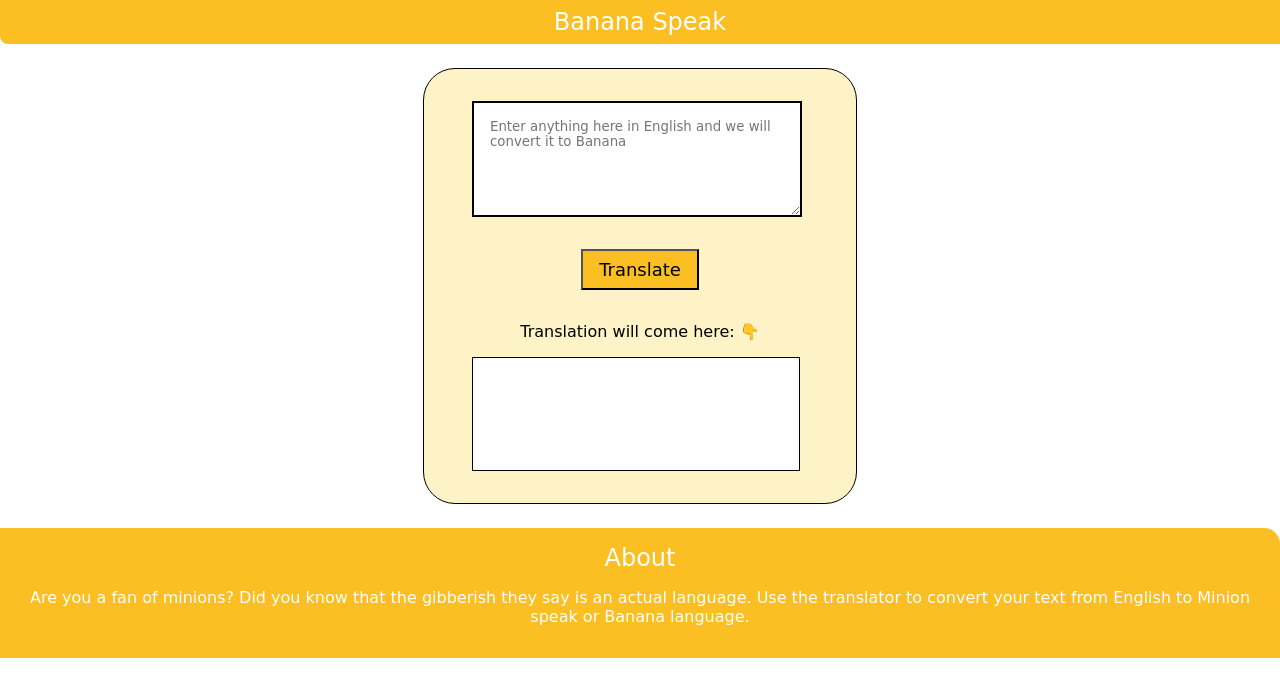
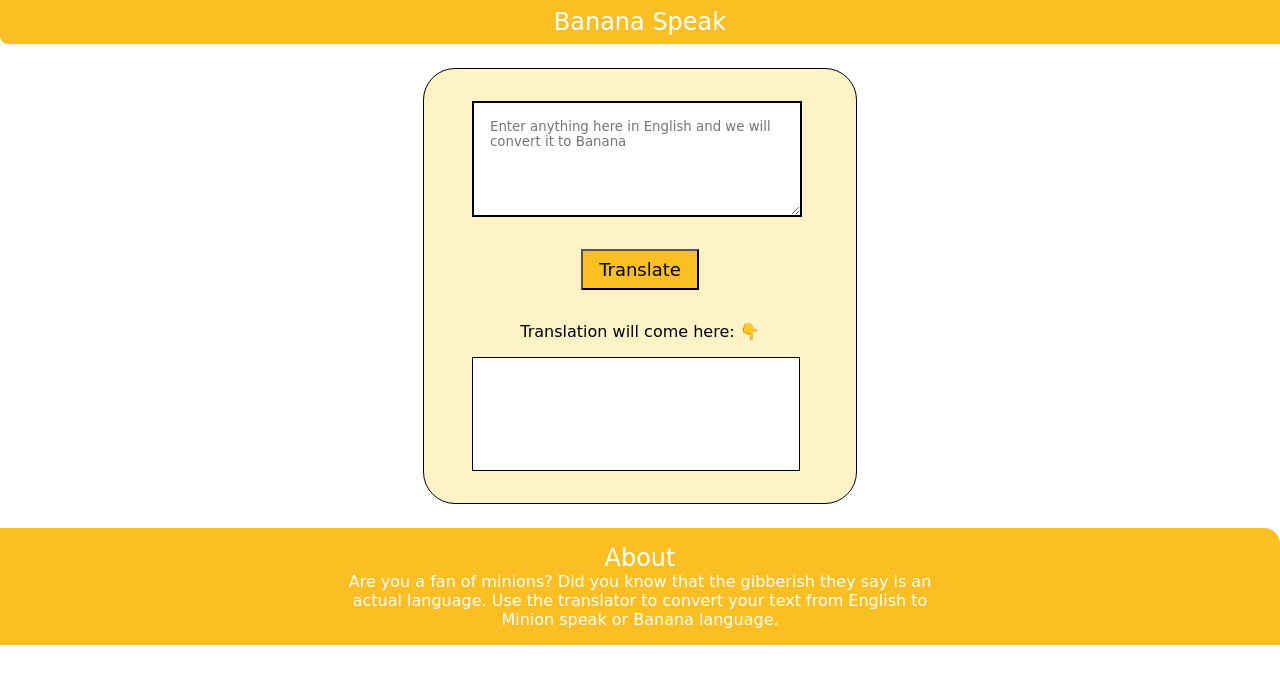
Before and after one commit to RaghaniMadhu/markSix-minions-speak-App, a plain HTML site: page index.html in a window 1280 px wide. Drawn offline with Linux system fonts and the light colour scheme; a web font is replaced by a local one.

Commit message:
Updated Footer

```diff
--- a/styles.css
+++ b/styles.css
@@ -69,7 +69,6 @@ textarea{
 
 button {
     background-color: var(--primary-color);
-    /* border-radius: 0.5rem; */
     margin: 1rem 0rem;
     padding: 0.5rem 1rem;
     font-size: large;
@@ -102,3 +101,8 @@ button {
     font-size: x-large;
     /* font-family: cursiveFont; */
 }
+
+.footer p{
+    margin: auto;
+    max-width: 600px;
+}
```
